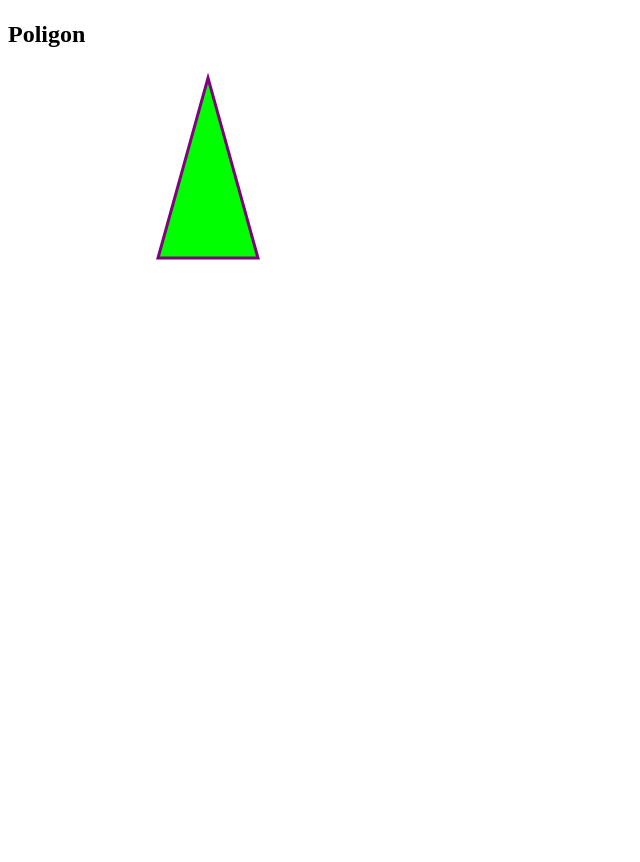
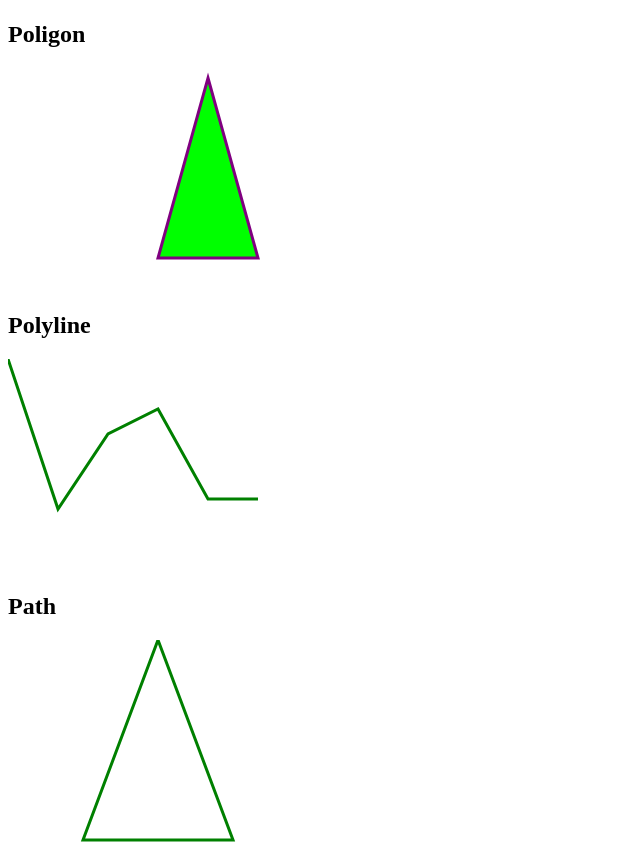
Before and after one commit to Marasz01/algebra.grafika, a plain HTML site: page index.html in a window 1280 px wide. Shown: the part 2934-3796 px from the top of the page, without its empty margins (0-640 px from the left). Before the commit the page ends 3234 px from the top, so only its background shows below. Drawn offline with Linux system fonts and the light colour scheme.

Commit message:
svg edit

```diff
--- a/index.html
+++ b/index.html
@@ -75,6 +75,18 @@ xmlns="http://www.w3.org/2000/svg">
 <svg height="220" width="500" xmlns="http://www.w3.org/2000/svg">
   <polygon points="200,10 250,190 150,190" style="fill:lime;stroke:purple;stroke-width:3" />
 </svg>
+
+<h2>Polyline</h2>
+<svg height="210" width="500" xmlns="http://www.w3.org/2000/svg">
+  <polyline points="0,0 50,150 100,75 150,50 200,140 250,140" style="fill:none;stroke:green;stroke-width:3" />
+</svg>
+
+<h2>Path</h2>
+<svg height="210" width="400" xmlns="http://www.w3.org/2000/svg">
+  <path d="M150 0 L75 200 L225 200 Z" style="fill:none;stroke:green;stroke-width:3" />
+</svg>
+
+
   </body>
 
 </html>
```
